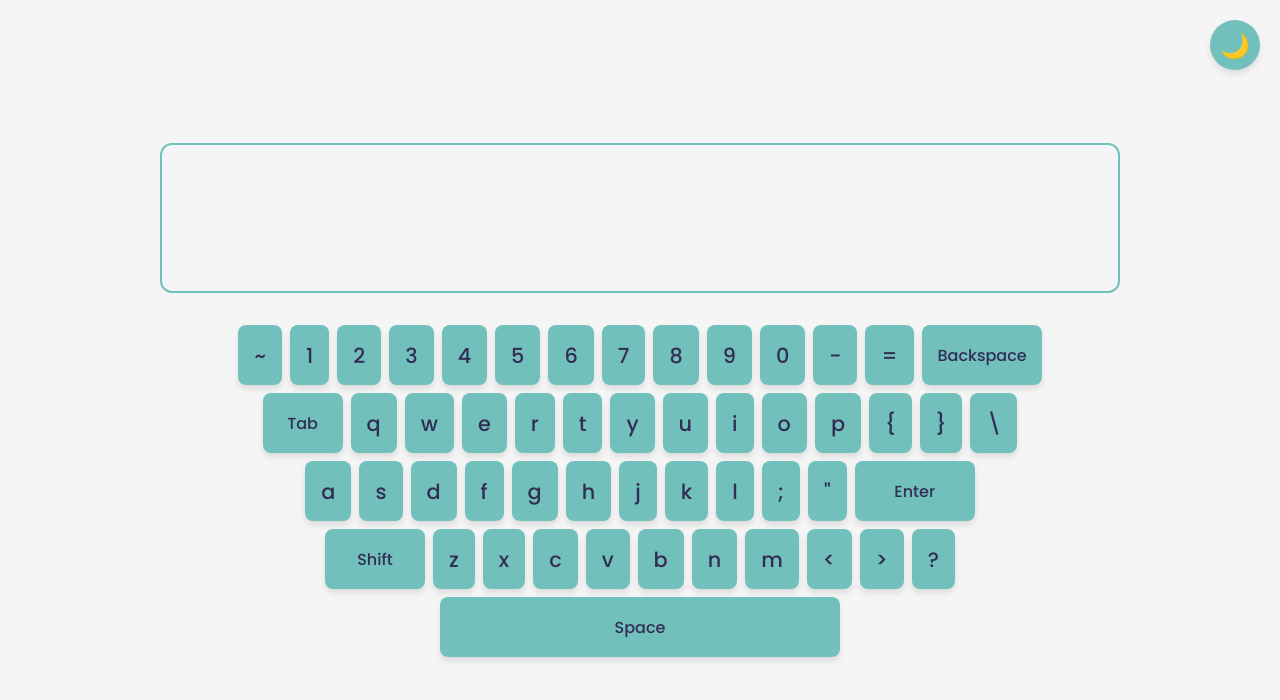
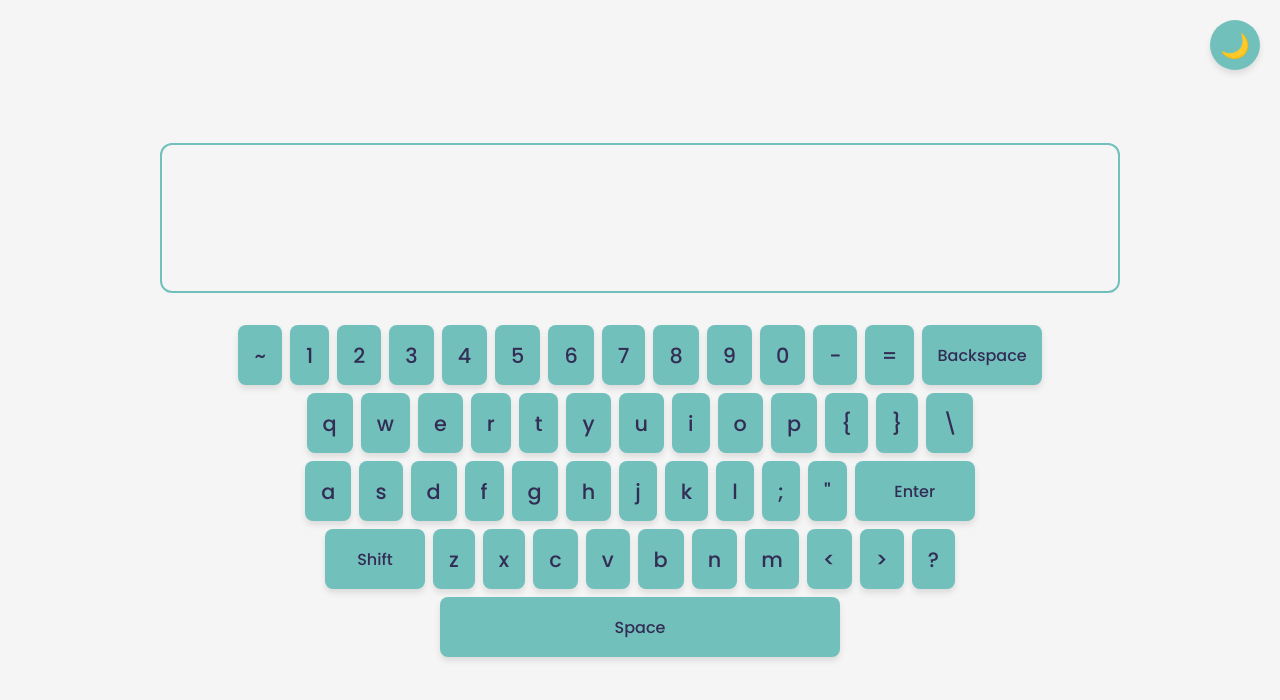
Before and after one commit to maroipmj/Virtual-Keyboard, a plain HTML site: page index.html in a window 1280 px wide. Drawn offline with Linux system fonts and the light colour scheme.

Commit message:
Update index.html

```diff
--- a/index.html
+++ b/index.html
@@ -32,7 +32,6 @@
                 <button class="backspace">Backspace</button>
             </div>
             <div class="row">
-                <button class="tab">Tab</button>
                 <button class="btn">q</button>
                 <button class="btn">w</button>
                 <button class="btn">e</button>
```
